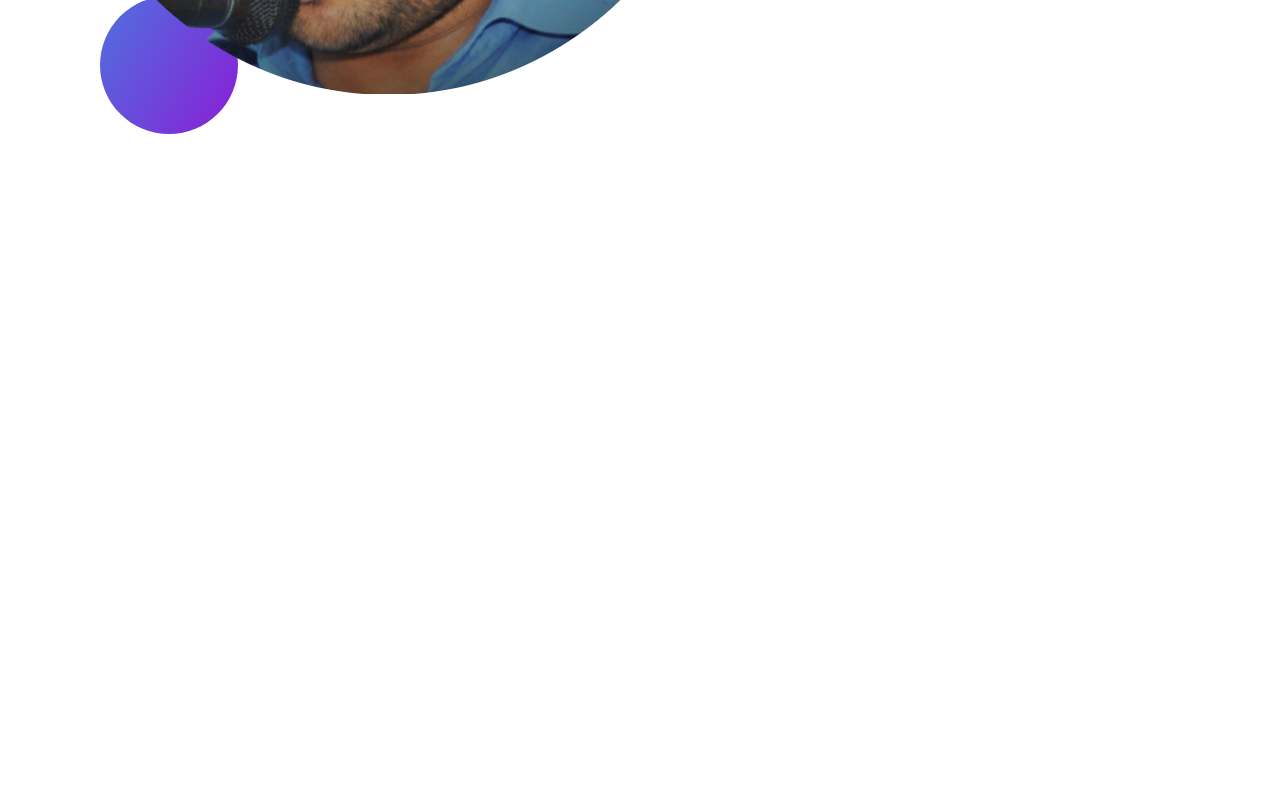
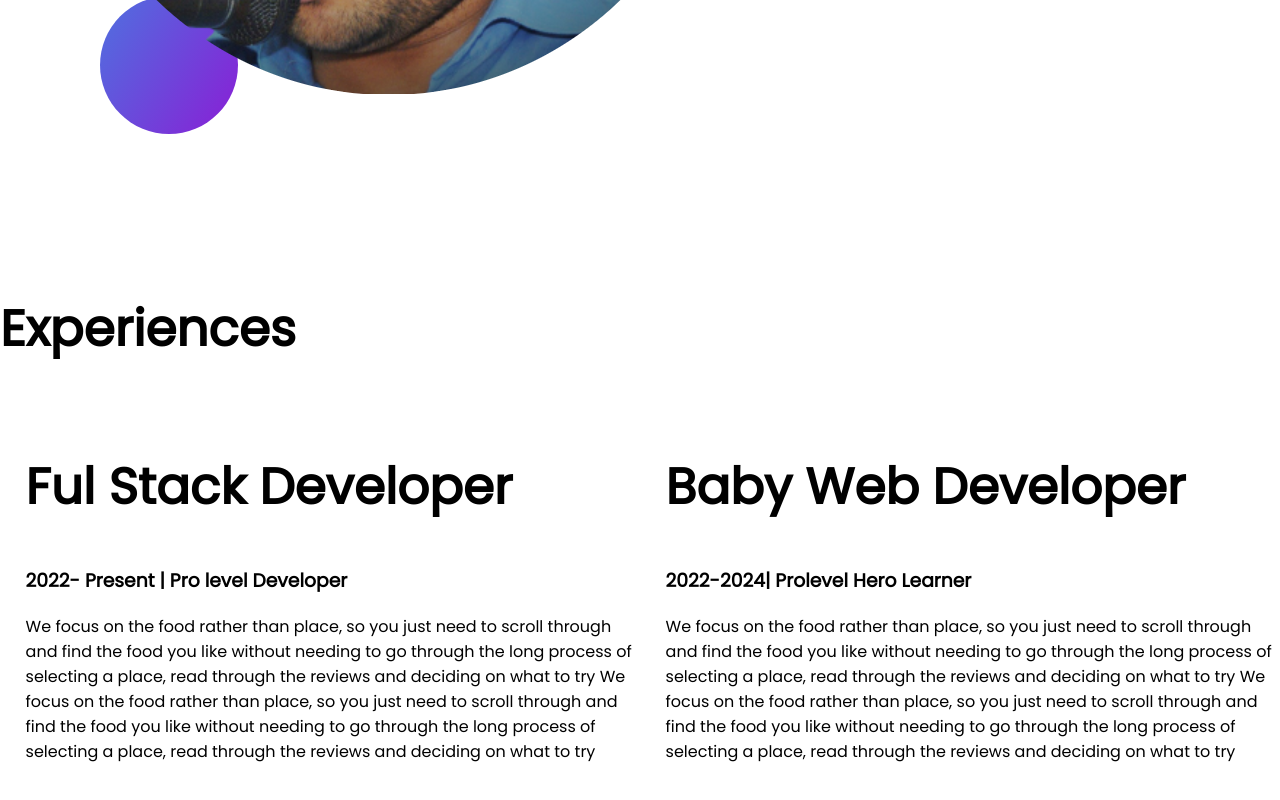
Before and after one commit to kmsi008/developer-portfolio, a plain HTML site: page index.html in a window 1280 px wide. Shown: the part 1318-2118 px from the top of the page. Before the commit the page ends 1610 px from the top, so only its background shows below. Drawn offline with Linux system fonts and the light colour scheme.

Commit message:
dream bigger

```diff
--- a/index.html
+++ b/index.html
@@ -14,7 +14,7 @@
 </head>
 
 <body>
-    <section class="top-banner">
+    <section class="top-banner flexiable-container">
         <div class="half-width">
             <h1>Hi ! Welcome</h1>
             <h1>This Is <span class="name-color">K M Showkat Imran</span> </h1>
@@ -35,7 +35,7 @@
     </section>
 
 
-    <section class="dream-big">
+    <section class="dream-big flexiable-container">
         <div class="second-section">
             <img src="images/feni.png" alt="">
         </div>
@@ -55,6 +55,30 @@
         </div>
 
     </section>
+    <section class="experience-area">
+        <h1>Experiences</h1>
+        <div class="flexiable-container">
+            <div class="half-width">
+                <h1>Ful Stack Developer</h1>
+                <h3>2022- Present | Pro level Developer </h3>
+                <p>We focus on the food rather than place, so you just need to scroll through and find the food you like
+                    without needing to go through the long process of selecting a place, read through the reviews and
+                    deciding on what to try We focus on the food rather than place, so you just need to scroll through
+                    and find the food you like without needing to go through the long process of selecting a place, read
+                    through the reviews and deciding on what to try</p>
+            </div>
+            <div class="half-width">
+                <h1>Baby Web Developer</h1>
+                <h3>2022-2024| Prolevel Hero Learner</h3>
+                <p>We focus on the food rather than place, so you just need to scroll through and find the food you like
+                    without needing to go through the long process of selecting a place, read through the reviews and
+                    deciding on what to try We focus on the food rather than place, so you just need to scroll through
+                    and find the food you like without needing to go through the long process of selecting a place, read
+                    through the reviews and deciding on what to try</p>
+            </div>
+        </div>
+    </section>
+
 
 </body>
 
--- a/style.css
+++ b/style.css
@@ -9,7 +9,7 @@ body{
 .name-color{
        color:rgb(19, 88, 167);
 }
-section{
+.flexiable-container{
     display: flex;
     margin-bottom: 150px;
 }
```
